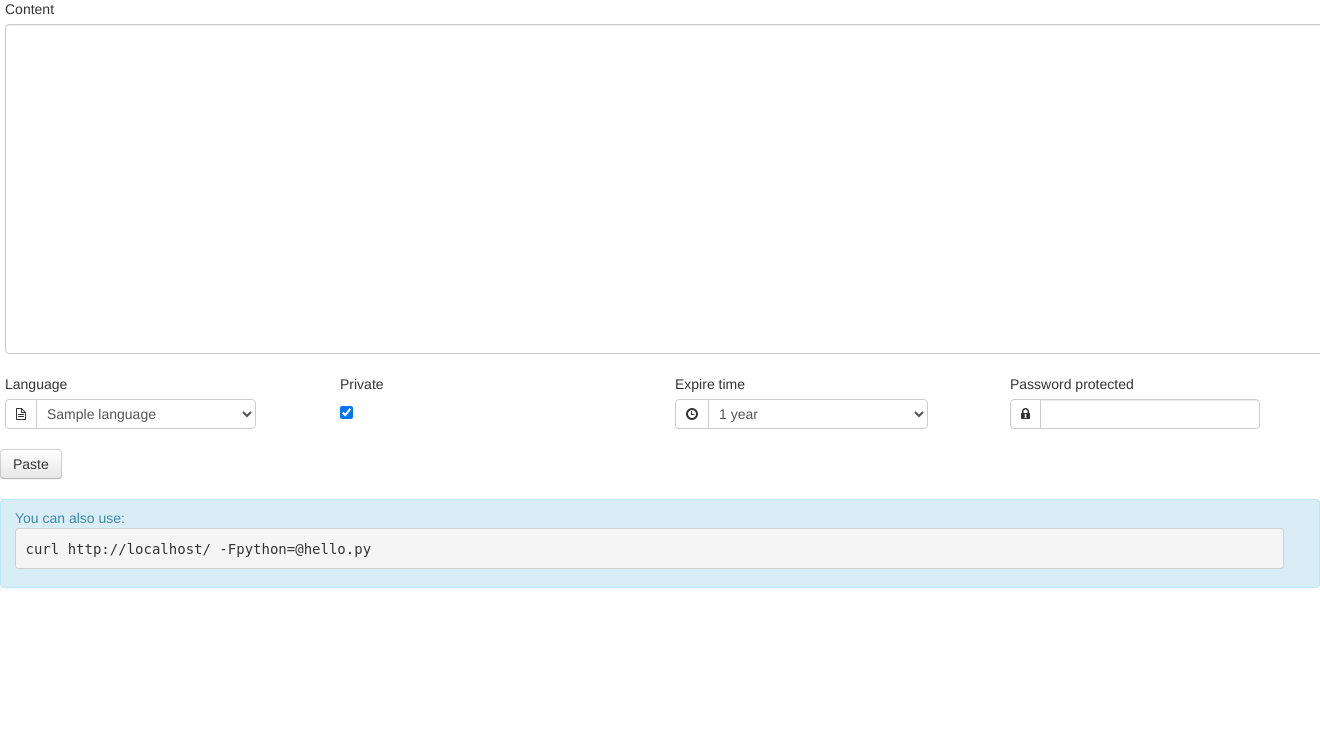
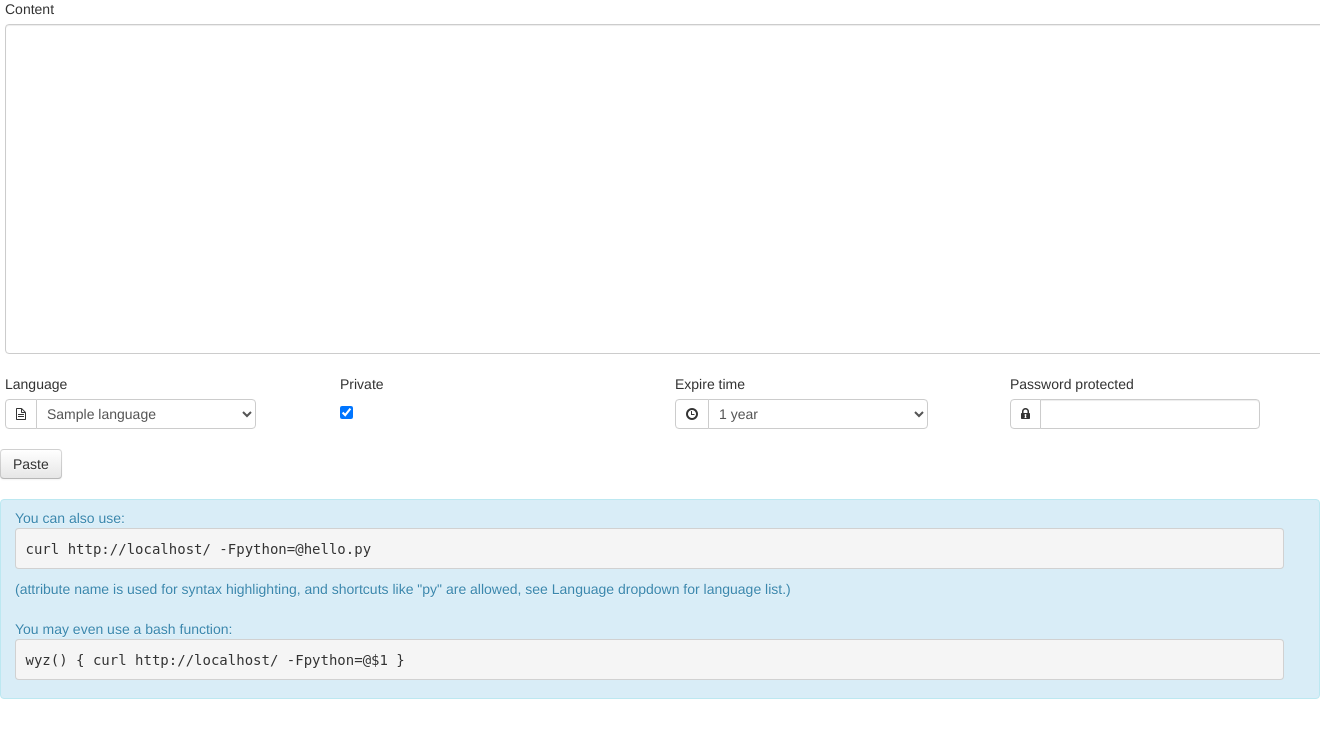
Before and after one commit to JulienPalard/pasteque, a Django app: page / in a window 1320 px wide; the page is wider, and only the part inside the window is pictured. Shown: the part 53-800 px from the top of that part. Run offline with Django 3.2, Linux system fonts and the light colour scheme; tables that the repository leaves empty hold one stand-in row (values such as "Sample post"); some libraries are stand-ins or nearby versions.

Commit message:
Hint about using a bash function.

```diff
--- a/paste/templates/paste/index.html
+++ b/paste/templates/paste/index.html
@@ -71,7 +71,13 @@
     <button class="btn" type="submit">{% trans 'Paste' %}</button>
     <input type="hidden" id="max_characters" value="{{ max_characters }}">
     </form>
-<div class="alert alert-info" role="alert">You can also use: <pre>curl {{ absolute_index_url }} -Fpython=@hello.py</pre></div>
+    <div class="alert alert-info" role="alert">You can also use:
+      <pre>curl {{ absolute_index_url }} -Fpython=@hello.py</pre>
+      (attribute name is used for syntax highlighting, and shortcuts like "py" are allowed, see Language dropdown for language list.)
+      <br /><br />
+      You may even use a bash function:
+      <pre>wyz() { curl {{ absolute_index_url }} -Fpython=@$1 }</pre>
+    </div>
 {% endblock %}
 {% block javascript %}
 {% if PASTE.show_char_left %}
```
